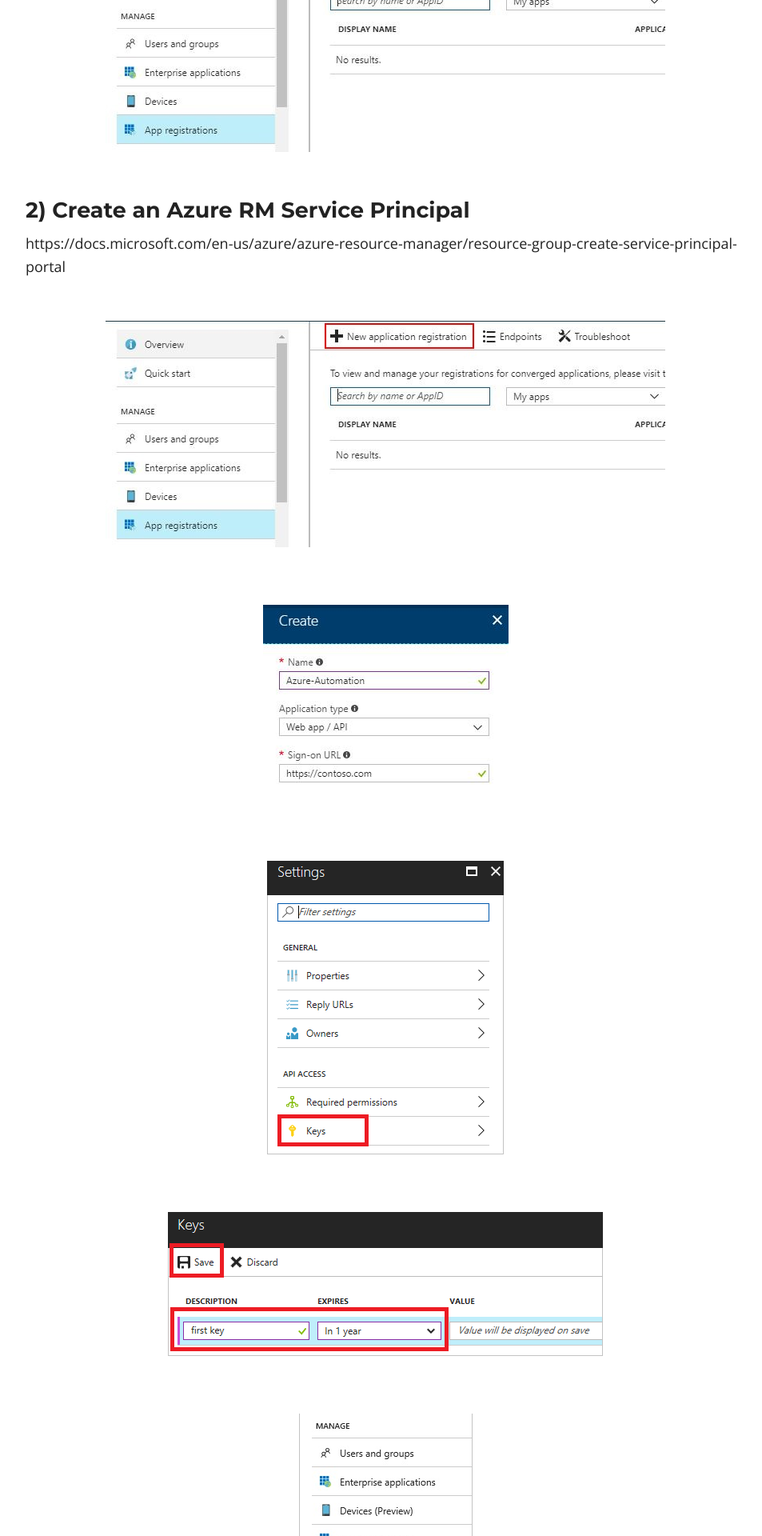
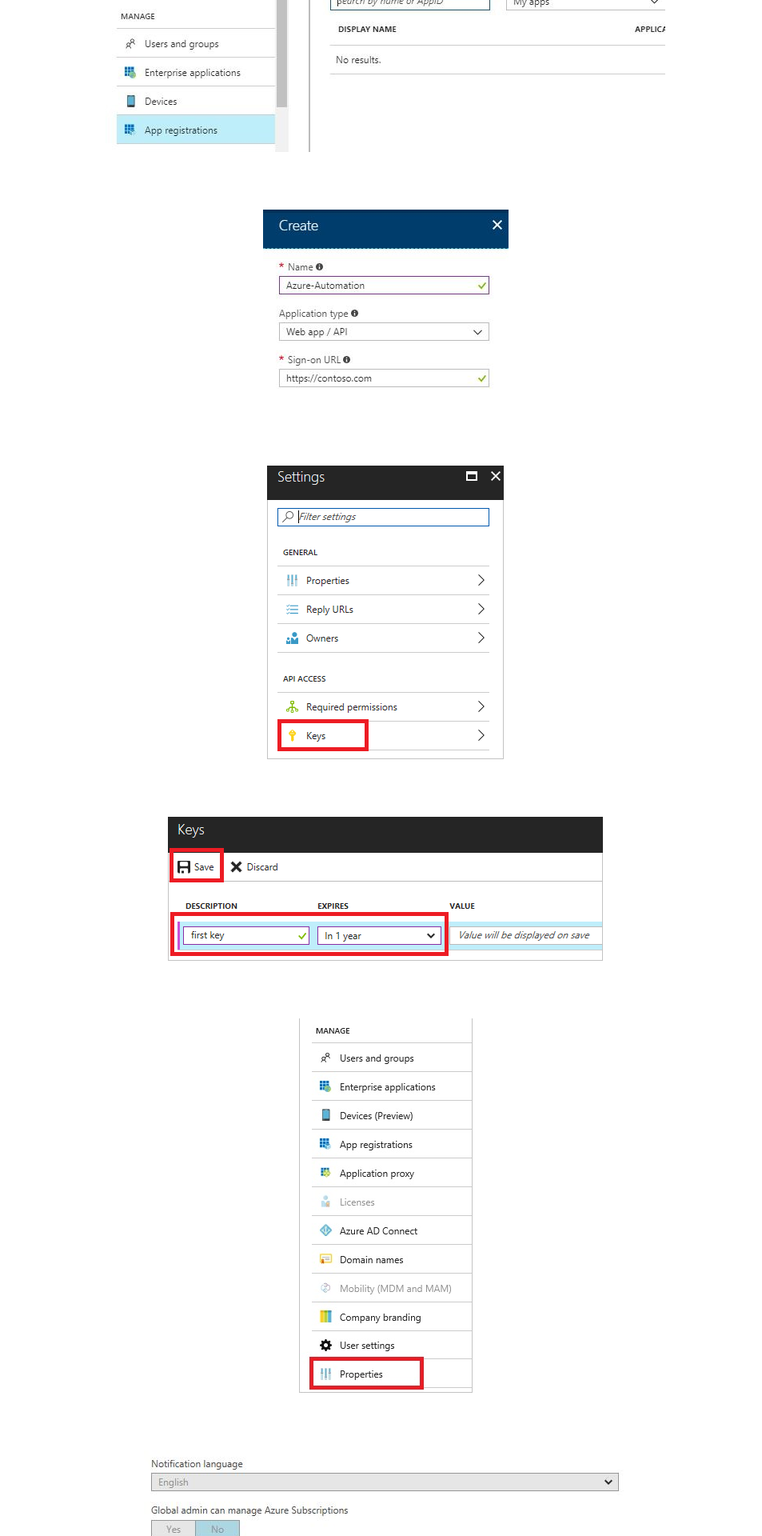
Before and after one commit to ldsouza/ldsouza.github.io, a Jekyll site: the page built from _posts/2017-01-17-connecting-azure.md, in a window 1280 px wide. Shown: the part 1977-3897 px from the top of the page at 80% size, without its empty margins (158-1111 px from the left). Built offline with Jekyll 4.4.1, drawn with Linux system fonts in a browser that asks for light colours; nearby versions of some CDN libraries; library files that are not in the unit come from our copies.

Commit message:
Update 2017-01-17-connecting-azure.md

```diff
--- a/_posts/2017-01-17-connecting-azure.md
+++ b/_posts/2017-01-17-connecting-azure.md
@@ -24,12 +24,6 @@
 
 ![Image]({{ site.url }}/images/blog/azure-login-non-interactive/2.JPG)
 
-### 2) Create an Azure RM Service Principal
-
-https://docs.microsoft.com/en-us/azure/azure-resource-manager/resource-group-create-service-principal-portal
-
-![Image]({{ site.url }}/images/blog/azure-login-non-interactive/2.JPG)
-
 ![Image]({{ site.url }}/images/blog/azure-login-non-interactive/3.JPG)
 
 ![Image]({{ site.url }}/images/blog/azure-login-non-interactive/4.JPG)
```
Also changed, not shown: other parts of _posts/2017-01-17-connecting-azure.md (+6 -0 lines).
